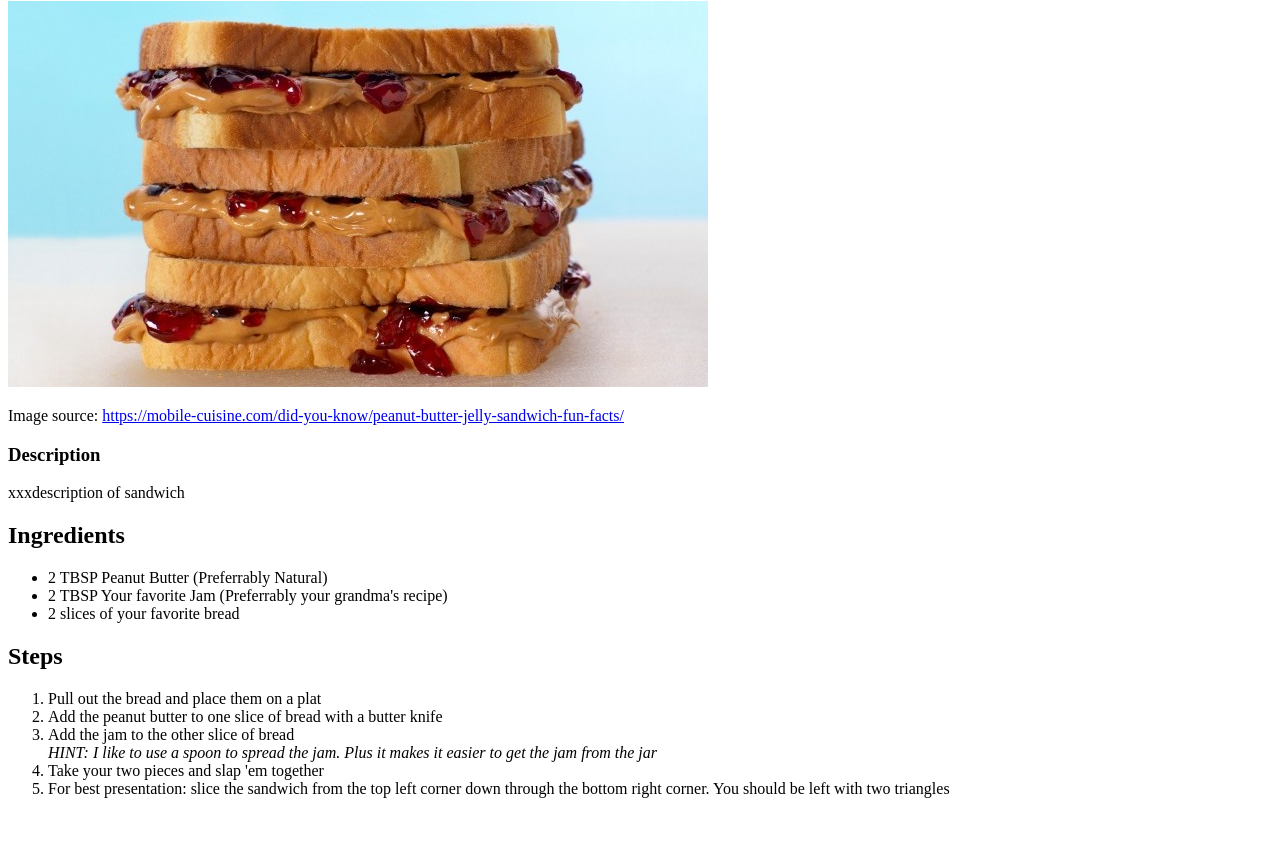
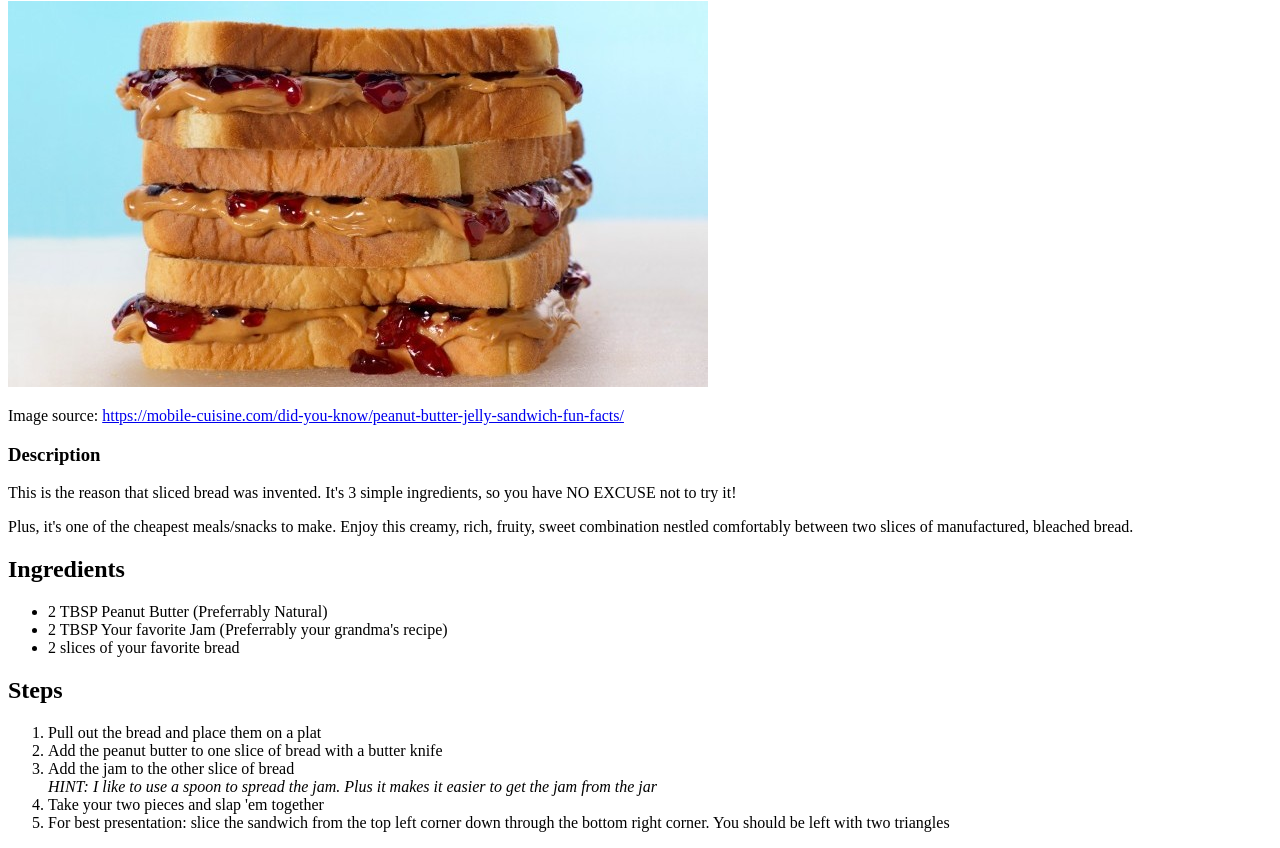
Before and after one commit to TrentSmith0815/odin-recipes, a plain HTML site: page recipes/pbandj.html in a window 1280 px wide. Shown: the part 79-927 px from the top of the page. Before the commit the page ends 893 px from the top, so only its background shows below. Drawn offline with Linux system fonts and the light colour scheme.

Commit message:
Add description

```diff
--- a/recipes/pbandj.html
+++ b/recipes/pbandj.html
@@ -12,7 +12,9 @@
     <p>Image source: <a href="https://mobile-cuisine.com/did-you-know/peanut-butter-jelly-sandwich-fun-facts/">https://mobile-cuisine.com/did-you-know/peanut-butter-jelly-sandwich-fun-facts/</a></p>
     <p></p>
     <h3>Description</h3>
-    <p>xxxdescription of sandwich</p>
+    <p>This is the reason that sliced bread was invented. It's 3 simple ingredients, so you have NO EXCUSE not to try it!</p>
+        Plus, it's one of the cheapest meals/snacks to make.
+        Enjoy this creamy, rich, fruity, sweet combination nestled comfortably between two slices of manufactured, bleached bread.
     <p></p>
     <h2>Ingredients</H2>
         <ul>
```
